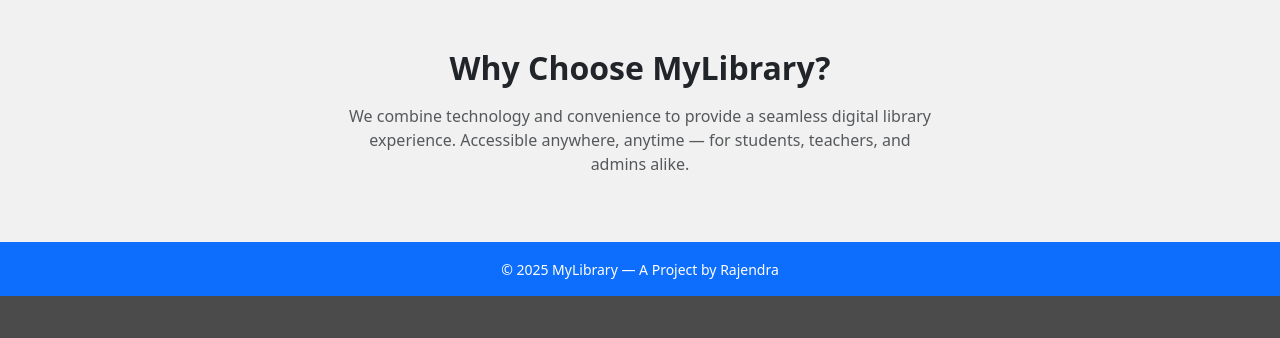
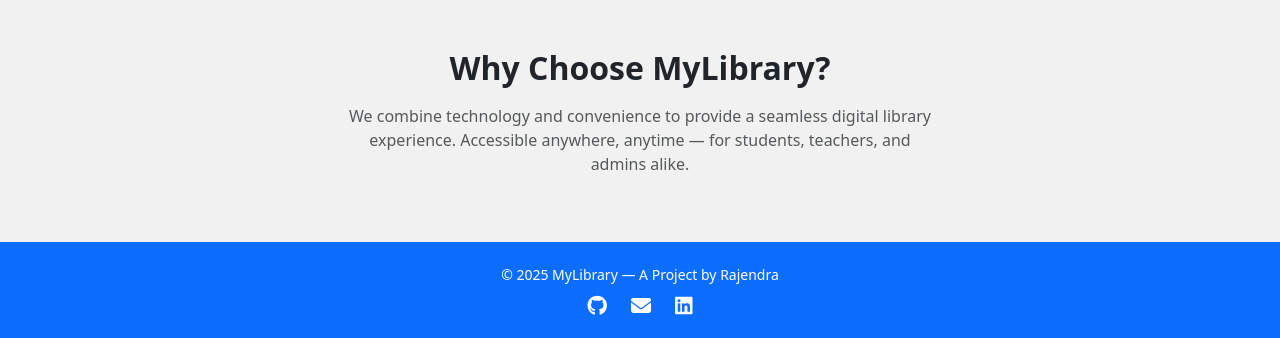
Before and after one commit to Rajendra9692385543/MyLibrary, a Flask app: page / in a window 1280 px wide. Shown: the part 810-1148 px from the top of the page. Before the commit the page ends 1106 px from the top, so only its background shows below. Run offline with Flask 3, Linux system fonts and the light colour scheme.

Commit message:
Updating the Home Page

```diff
--- a/templates/index.html
+++ b/templates/index.html
@@ -4,9 +4,15 @@
   <meta charset="UTF-8">
   <title>MyLibrary - Home</title>
   <meta name="viewport" content="width=device-width, initial-scale=1">
+
+  <!-- Bootstrap, Animate.css, Bootstrap Icons -->
   <link href="https://cdn.jsdelivr.net/npm/bootstrap@5.3.3/dist/css/bootstrap.min.css" rel="stylesheet">
   <link href="https://cdnjs.cloudflare.com/ajax/libs/animate.css/4.1.1/animate.min.css" rel="stylesheet">
   <link href="https://cdn.jsdelivr.net/npm/bootstrap-icons@1.10.5/font/bootstrap-icons.css" rel="stylesheet">
+
+  <!-- Font Awesome for Social Icons -->
+  <link href="https://cdnjs.cloudflare.com/ajax/libs/font-awesome/6.5.0/css/all.min.css" rel="stylesheet">
+
   <style>
     html, body {
       height: 100%;
@@ -51,7 +57,16 @@
     footer {
       background-color: #0d6efd;
       color: white;
-      padding: 15px 0;
+      padding: 20px 0;
+    }
+    .footer-icons a {
+      color: white;
+      margin: 0 10px;
+      text-decoration: none;
+      transition: color 0.3s ease;
+    }
+    .footer-icons a:hover {
+      color: #ffc107;
     }
     .btn-custom {
       min-width: 100px;
@@ -124,6 +139,11 @@
   <footer class="text-center mt-auto animate__animated animate__fadeInUp">
     <div class="container">
       <small>© 2025 MyLibrary — A Project by Rajendra</small>
+      <div class="footer-icons mt-2">
+        <a href="https://github.com/Rajendra9692385543" target="_blank"><i class="fab fa-github fa-lg"></i></a>
+        <a href="mailto:rajubhaiprojects@gmail.com"><i class="fas fa-envelope fa-lg"></i></a>
+        <a href="https://www.linkedin.com/in/rajendra-undefined-87b392311/" target="_blank"><i class="fab fa-linkedin fa-lg"></i></a>
+      </div>
     </div>
   </footer>
 
```
